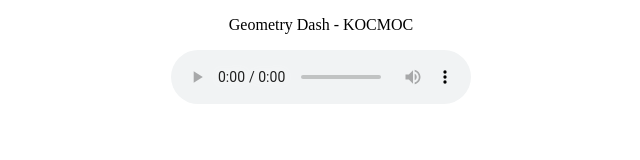
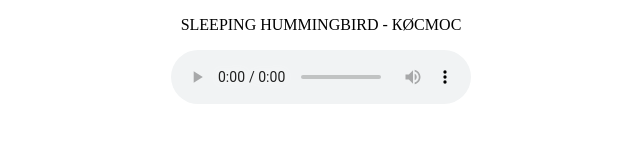
Before and after one commit to Stegle-fenix/KOCMOC, a plain HTML site: page index.html in a window 1280 px wide. Shown: the whole page, without its empty margins (319-959 px from the left). Drawn offline with Linux system fonts and the light colour scheme.

Commit message:
Update index.html

```diff
--- a/index.html
+++ b/index.html
@@ -5,7 +5,7 @@
       <title>audio</title>
      </head>
      <body>
-      <center><p>Geometry Dash - KOCMOC</p></center>
+      <center><p>SLEEPING HUMMINGBIRD - КØСМОС</p></center>
       <center><audio controls>
         <source src="6666.ogg" type="audio/ogg; codecs=vorbis">
         <source src="6666.mp3" type="audio/mpeg">
```
